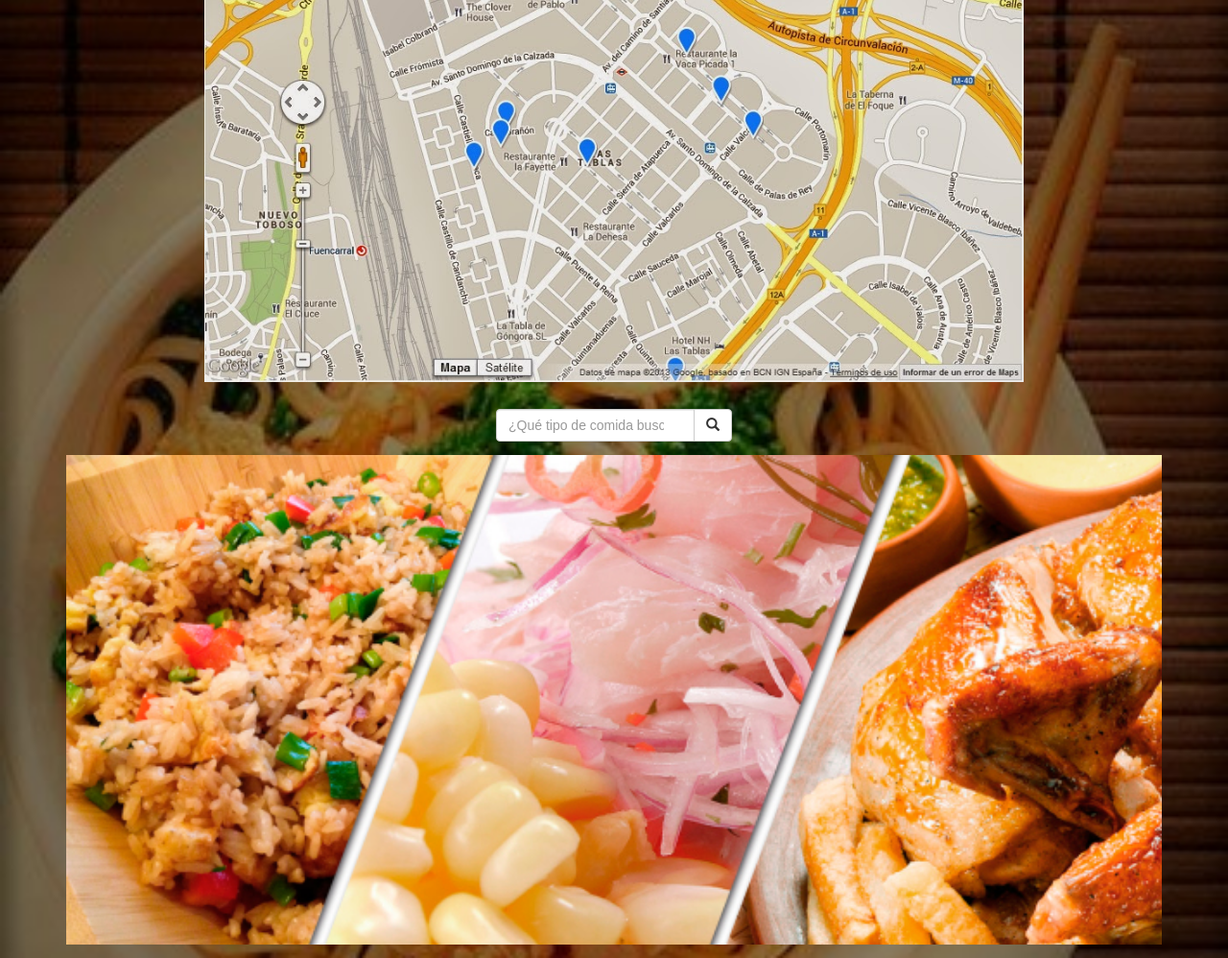
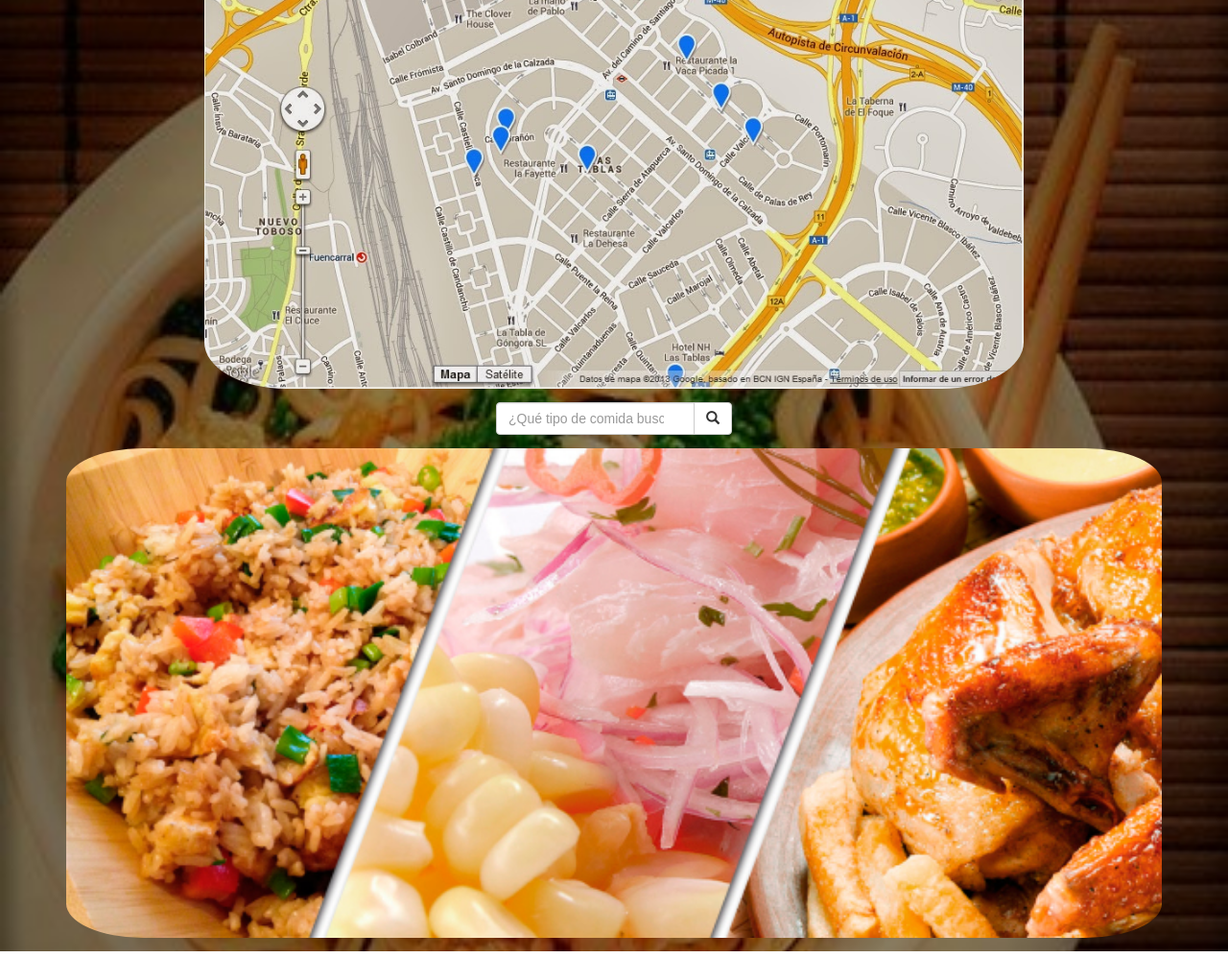
Before and after one commit to brendamesias/find_your_food_here, a plain HTML site: page views/search.html in a window 1280 px wide. Shown: the whole page at 96% size. Drawn offline with Linux system fonts and the light colour scheme.

Commit message:
agregando border radius a la imagenes

```diff
--- a/css/main.css
+++ b/css/main.css
@@ -53,9 +53,11 @@ justify-content: center;
     justify-content: center;
     margin-bottom: 1em;
   }
+
   .image_mapa{
     width:90%;
     height: auto;
+    border-radius: 10%;
   }
   .title{
     text-align: center;
@@ -67,4 +69,5 @@ justify-content: center;
     width:100%;
     height:auto;
     margin-top:1em;
+    border-radius: 7%;
   }
--- a/views/search.html
+++ b/views/search.html
@@ -15,9 +15,7 @@
 				<div class="col-xs-12 container-flex-column">
 					<h1 class="title">Find your favorite food here</h1>
 					<div class="mapa">
-						<div class="mapa">
 							<img src="../assets/images/mapa.jpg" alt="mapa" class="image_mapa">
-						</div>
 					</div>
 					<form>
 					  <div class="input-group">
```
